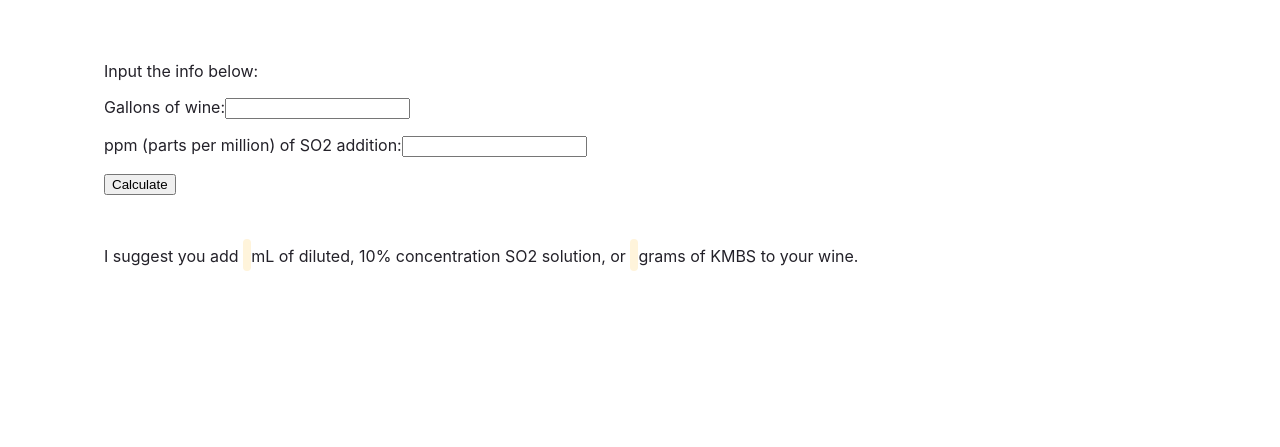
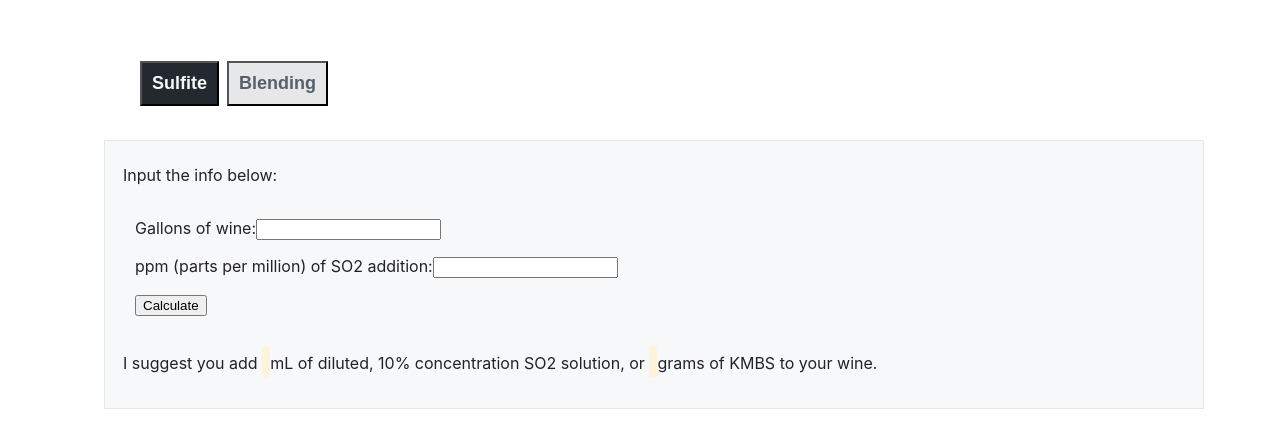
Before and after one commit to mborkowski105/static-wine-calculators, a Gatsby site: page / in a window 1280 px wide. Shown: the part 263-710 px from the top of the page. Built offline with nearby package versions, Linux system fonts and the light colour scheme; Gatsby itself is replaced by a stand-in of ours.

Commit message:
Add tab for calculating percentages from blend

```diff
--- /dev/null
+++ b/src/components/WineBlendIngredient.js
@@ -0,0 +1,41 @@
+import * as React from 'react'
+
+class Ingredient extends React.Component {
+
+    fieldStyles = {
+        paddingLeft: 8
+    }
+
+    state = {
+        name: "",
+        percentage: 0
+    }
+
+    handleNameChange = (e)=>{
+        let value = e.target.value
+        this.setState({name: value})
+        this.props.handleNameChange(value, this.props.index)
+    }
+
+    handlePercentageChange = (e)=>{
+        let value = e.target.value
+        this.setState({percentage: value})
+        this.props.handlePercentageChange(value, this.props.index)
+    }
+
+    render(){
+        return (
+            <>
+                <p style={this.fieldStyles}>
+                    <p style={{color: "#663399"}}>Ingredient {this.props.index + 1}:</p>
+                    <p>Name:</p>
+                    <p><input type="text" onChange={this.handleNameChange} value={this.state.name}/></p>
+                    <p>% out of batch (enter a number only): </p>
+                    <p><input type="text" onChange={this.handlePercentageChange} value={this.state.percentage}/></p>
+                </p>
+            </>
+        )
+    }
+}
+
+export default Ingredient
--- a/src/pages/index.js
+++ b/src/pages/index.js
@@ -1,25 +1,36 @@
 import * as React from "react"
-
+import SulfiteTab from '../tabs/SulfiteTab'
+import BlendingTab from '../tabs/BlendingTab'
 
 class IndexPage extends React.Component {
 
   // styles
+
   pageStyles = {
     color: "#232129",
     padding: 96,
     fontFamily: "-apple-system, Roboto, sans-serif, serif",
   }
+
   headingStyles = {
     marginTop: 0,
     marginBottom: 64,
     maxWidth: 320,
   }
+
   headingAccentStyles = {
     color: "#663399",
   }
+
   paragraphStyles = {
-    marginBottom: 48,
+    width: 1080,
+    border: '1px solid #e5e7e8',
+    backgroundColor: '#f6f8fa',
+    paddingTop: 8,
+    paddingLeft: 18,
+    paddingBottom: 18
   }
+
   codeStyles = {
     color: "#8A6534",
     padding: 4,
@@ -27,10 +38,12 @@ class IndexPage extends React.Component {
     fontSize: "1.25rem",
     borderRadius: 4,
   }
+
   listStyles = {
     marginBottom: 96,
     paddingLeft: 0,
   }
+
   listItemStyles = {
     fontWeight: 300,
     fontSize: 24,
@@ -45,12 +58,27 @@ class IndexPage extends React.Component {
     verticalAlign: "5%",
   }
 
-  descriptionStyle = {
-    color: "#232129",
-    fontSize: 14,
-    marginTop: 10,
-    marginBottom: 0,
-    lineHeight: 1.25,
+  navStyles = {
+    display: 'flex',
+    gap: 8,
+    paddingLeft: 36,
+    paddingBottom: 18
+  }
+
+  navItemStyleOne = {
+    backgroundColor: "#24292f",
+    color: "#f6f8fa",
+    fontWeight: "bold",
+    padding: 10,
+    fontSize: 18
+  }
+
+  navItemStyleTwo = {
+    backgroundColor: "#e5e7e8",
+    color: "#57606a",
+    fontWeight: "bold",
+    padding: 10,
+    fontSize: 18
   }
 
   badgeStyle = {
@@ -70,32 +98,11 @@ class IndexPage extends React.Component {
   }
 
   // data
+
   links = []
 
   state = {
-    gallonsOfWineInput: "",
-    so2DilutedSolutionVolume: "",
-    sulfiteResult: "",
-    kmbsResult: ""
-  }
-
-  handleGallonsOfWineInputChange = (e)=>{
-    this.setState({ gallonsOfWineInput: e.target.value})
-  }
-
-  handleSo2DilutedSolutionVolumeChange = (e)=>{
-    this.setState({ so2DilutedSolutionVolume: e.target.value})
-  }
-
-  calculateSulfiteAddition = (e)=>{
-    e.preventDefault()
-    let wineVolume = parseFloat(this.state.gallonsOfWineInput)
-    let so2PartsPerMillion = parseFloat(this.state.so2DilutedSolutionVolume)
-
-    let so2DilutedSolutionVolume = 0.0378536 * wineVolume * so2PartsPerMillion
-    let kmbs = (0.006571875 * wineVolume * so2PartsPerMillion).toString()
-
-    this.setState({ sulfiteResult: so2DilutedSolutionVolume.toString(), kmbsResult: kmbs})
+    sulfite: true
   }
 
   render(){
@@ -107,21 +114,14 @@ class IndexPage extends React.Component {
           <br />
           <span style={this.headingAccentStyles}>— made incredibly easy, fast, convenient. </span>
         </h1>
+        <nav style={this.navStyles}>
+          <button style={this.navItemStyleOne} onClick={()=>{this.setState({sulfite: true})}}>Sulfite</button>
+          <button style={this.navItemStyleTwo} onClick={()=>{this.setState({sulfite: false})}}>Blending</button>
+        </nav>
         <p style={this.paragraphStyles}>
-        <p>Input the info below: </p>
-          <p>
-            Gallons of wine:
-            <input type="text" onChange={this.handleGallonsOfWineInputChange} value={this.state.gallonsOfWineInput} id="wine_volume_input_field" />
-          </p>
-          <p>
-            ppm (parts per million) of SO2 addition:
-            <input type="text" onChange={this.handleSo2DilutedSolutionVolumeChange} value={this.state.so2DilutedSolutionVolume} id="wine_volume_input_field" />
-          </p>
-          <p>
-            <input type="button" value="Calculate" onClick={this.calculateSulfiteAddition}/>
-          </p>
+          { this.state.sulfite ? <SulfiteTab/> : <BlendingTab /> }
+          <div/>
         </p>
-        <p>I suggest you add <span id="result_element" style={this.codeStyles}>{this.state.sulfiteResult}</span> mL of diluted, 10% concentration SO2 solution, or <span id="kmbs_element" style={this.codeStyles}>{this.state.kmbsResult}</span> grams of KMBS to your wine.</p>
       </main>
     )
   }
--- /dev/null
+++ b/src/tabs/BlendingTab.js
@@ -0,0 +1,225 @@
+import * as React from "react"
+import Ingredient from '../components/WineBlendIngredient'
+
+class BlendingTab extends React.Component {
+    formContainerStyles = {
+        paddingLeft: 12,
+        fontSize: 18,
+        display: 'flex',
+    }
+
+    individualWineFormStyles = {
+        width: '50%'
+    }
+
+    fieldStyles = {
+        marginLeft: 24
+    }
+
+    codeStyles = {
+        color: "#8A6534",
+        padding: 4,
+        backgroundColor: "#FFF4DB",
+        fontSize: "1.25rem",
+        borderRadius: 4,
+    }
+
+    remainingDistributionHeaderStyles = {
+        fontSize: 18
+    }
+
+    remainingDistributionStyles = {
+        fontWeight: "bold",
+        fontSize: 24
+    }
+
+    state = {
+        wine1Quantity: 0,
+        wine1RemainingDistribution: 100,
+        wine1Ingredients: [],
+        wine2Quantity: 0,
+        wine2RemainingDistribution: 100,
+        wine2Ingredients: [],
+        results: {}
+    }
+
+    addWine1Ingredient = ()=>{
+        let newIngredient = {name: "", percentage: ""}
+        this.setState({wine1Ingredients: [...this.state.wine1Ingredients, newIngredient]})
+    }
+
+    addWine2Ingredient = ()=>{
+        let newIngredient = {name: "", percentage: ""}
+        this.setState({wine2Ingredients: [...this.state.wine2Ingredients, newIngredient]})
+    }
+
+    renderWine1Ingredents = ()=>{
+        return this.state.wine1Ingredients.map((ingredient, i)=>{
+            return (
+                <Ingredient
+                    index={i}
+                    name={ingredient.name}
+                    percentage={ingredient.percentage}
+                    handleNameChange = {this.handleWine1IngredientNameChange}
+                    handlePercentageChange = {this.handleWine1IngredientPercentageChange}
+                    />
+            )
+        })
+    }
+
+    renderWine2Ingredents = ()=>{
+        return this.state.wine2Ingredients.map((ingredient, i)=>{
+            return (
+                <Ingredient
+                    index={i}
+                    name={ingredient.name}
+                    percentage={ingredient.percentage}
+                    handleNameChange = {this.handleWine2IngredientNameChange}
+                    handlePercentageChange = {this.handleWine2IngredientPercentageChange}
+                />
+            )
+        })
+    }
+
+    handleWine1IngredientNameChange = (value, index)=>{
+        let arrayCopy = [...this.state.wine1Ingredients]
+        arrayCopy[index].name = value
+        this.setState({wine1Ingredients: [...arrayCopy]})
+    }
+
+    handleWine2IngredientNameChange = (value, index)=>{
+        let arrayCopy = [...this.state.wine2Ingredients]
+        arrayCopy[index].name = value
+        this.setState({wine2Ingredients: [...arrayCopy]})
+    }
+
+    handleWine1IngredientPercentageChange = (value, index)=>{
+        let arrayCopy = [...this.state.wine1Ingredients]
+        arrayCopy[index].percentage = value
+        this.setState({wine1Ingredients: [...arrayCopy]})
+    }
+
+    handleWine2IngredientPercentageChange = (value, index)=>{
+        let arrayCopy = [...this.state.wine2Ingredients]
+        arrayCopy[index].percentage = value
+        this.setState({wine2Ingredients: [...arrayCopy]})
+    }
+
+    calculateResult = ()=>{
+        //add up total wine after 2 wines are blended/added together to get total quantity
+        let totalQuantity = parseInt(this.state.wine1Quantity) + parseInt(this.state.wine2Quantity)
+        console.log(totalQuantity)
+
+        //go through 1st list of wines, figuring out how much volume is represented by each percentage of total 1st batch
+        //create dictionary of name=>individualQuantity key/value associations for easy lookup
+        let ingredientsMap1 = {}
+        this.state.wine1Ingredients.forEach((ingredient)=>{
+            let name = ingredient.name
+            let ingredientQuantity = this.state.wine1Quantity * (parseInt(ingredient.percentage) / 100)
+            //temporarily record value as volume, to convert back to percentage later
+            ingredientsMap1[name] = ingredientQuantity
+        })
+
+        //create 2nd dictionary for 2nd wine
+        let ingredientsMap2 = {}
+        this.state.wine2Ingredients.forEach((ingredient)=>{
+            let name = ingredient.name
+            let ingredientQuantity = this.state.wine2Quantity * (parseInt(ingredient.percentage) / 100)
+            //temporarily record value as volume, to convert back to percentage later
+            ingredientsMap2[name] = ingredientQuantity
+        })
+
+        //create 3rd dictionary, just for unique ingredients
+        let uniqueIngredientsMap = {}
+        // go through ingredients of wine 1, seeing if they are in wine2
+        for (let name in ingredientsMap1){
+            let percentage = 0
+            let quantity1 = ingredientsMap1[name]
+            // if both wines share the same ingredient
+            if (ingredientsMap2.hasOwnProperty(name)){
+                let quantity2 = ingredientsMap2[name]
+                let individualQuantity = quantity1 + quantity2
+                percentage = ((individualQuantity / totalQuantity) * 100)
+            }
+            // if ingredient is unique to wine1
+            else {
+                percentage = (quantity1 / totalQuantity) * 100
+            }
+            uniqueIngredientsMap[name] = percentage
+        }
+
+        //still need to go through ingredients of wine 2, but now compare them to unique Ingredients Map to make sure they're not being recorded twice
+        for (let name in ingredientsMap2){
+            let percentage = 0
+            let quantity2 = ingredientsMap2[name]
+            //only record ingredient if it hasn't already been recorded
+            if (!(uniqueIngredientsMap.hasOwnProperty(name))){
+                percentage = (quantity2 / totalQuantity) * 100
+                uniqueIngredientsMap[name] = percentage
+            }
+        }
+
+        this.setState({results: uniqueIngredientsMap})
+    }
+
+    renderResults = ()=>{
+        if (Object.keys(this.state.results).length > 0){
+            return Object.keys(this.state.results).map((key)=>{
+                return (
+                    <li>{key}: {this.state.results[key]}%</li>
+                )
+            })
+        }
+        else {
+            return null
+        }
+    }
+
+    render(){
+        return (
+            <>
+                <p>Input the first wine's ingredients by percentage below: </p>
+                <div style={this.formContainerStyles}>
+                    <div style={this.individualWineFormStyles}>
+                    <p style={this.remainingDistributionHeaderStyles}>Remaining percentage of 1st wine: <span style={this.remainingDistributionStyles}>{this.state.wine1RemainingDistribution}%</span></p>
+                        <p>
+                            Total gallons of 1st wine:
+                            <input type="text"
+                                style={this.fieldStyles}
+                                value={this.state.wine1Quantity}
+                                onChange={(e)=>this.setState({wine1Quantity: e.target.value})}
+                            />
+                        </p>
+                        <p>
+                            Ingredients/ Components: {this.renderWine1Ingredents()}
+                        </p>
+                        <button onClick={this.addWine1Ingredient}>+ Add an ingredient</button>
+                    </div>
+                    <div style={this.individualWineFormStyles}>
+                    <p style={this.remainingDistributionHeaderStyles}>Remaining percentage of 2nd wine: <span style={this.remainingDistributionStyles}>{this.state.wine2RemainingDistribution}%</span></p>
+                        <p>
+                            Total gallons of 2nd wine:
+                            <input type="text"
+                                style={this.fieldStyles}
+                                value={this.state.wine2Quantity}
+                                onChange={(e)=>this.setState({wine2Quantity: e.target.value})}
+                            />
+                        </p>
+                        <p>
+                            Ingredients/ Components: {this.renderWine2Ingredents()}
+                        </p>
+                        <button onClick={this.addWine2Ingredient}>+ Add an ingredient</button>
+                    </div>
+                </div>
+                <p><button onClick={this.calculateResult}>Calculate final result</button></p>
+                <p>
+                    <ul>
+                        {this.renderResults()}
+                    </ul>
+                </p>
+            </>
+        )
+    }
+}
+
+export default BlendingTab
--- /dev/null
+++ b/src/tabs/SulfiteTab.js
@@ -0,0 +1,67 @@
+import * as React from "react"
+
+class SulfiteTab extends React.Component {
+    fieldStyles = {
+        paddingLeft: 12,
+        paddingBottom: 2,
+        paddingTop: 1
+    }
+
+    codeStyles = {
+        color: "#8A6534",
+        padding: 4,
+        backgroundColor: "#FFF4DB",
+        fontSize: "1.25rem",
+        borderRadius: 4,
+    }
+
+    state = {
+        gallonsOfWineInput: "",
+        so2DilutedSolutionVolume: "",
+        sulfiteResult: "",
+        kmbsResult: ""
+    }
+
+    handleGallonsOfWineInputChange = (e)=>{
+        this.setState({ gallonsOfWineInput: e.target.value})
+    }
+
+    handleSo2DilutedSolutionVolumeChange = (e)=>{
+        this.setState({ so2DilutedSolutionVolume: e.target.value})
+    }
+
+    calculateSulfiteAddition = (e)=>{
+        e.preventDefault()
+        let wineVolume = parseFloat(this.state.gallonsOfWineInput)
+        let so2PartsPerMillion = parseFloat(this.state.so2DilutedSolutionVolume)
+
+        let so2DilutedSolutionVolume = 0.0378536 * wineVolume * so2PartsPerMillion
+        let kmbs = (0.006571875 * wineVolume * so2PartsPerMillion).toString()
+
+        this.setState({ sulfiteResult: so2DilutedSolutionVolume.toString(), kmbsResult: kmbs})
+    }
+
+    render(){
+        return (
+            <>
+                <p>Input the info below: </p>
+                <div style={this.fieldStyles}>
+                    <p>
+                        Gallons of wine:
+                        <input type="text" onChange={this.handleGallonsOfWineInputChange} value={this.state.gallonsOfWineInput} id="wine_volume_input_field" />
+                    </p>
+                    <p>
+                        ppm (parts per million) of SO2 addition:
+                        <input type="text" onChange={this.handleSo2DilutedSolutionVolumeChange} value={this.state.so2DilutedSolutionVolume} id="wine_volume_input_field" />
+                    </p>
+                    <p>
+                        <input type="button" value="Calculate" onClick={this.calculateSulfiteAddition}/>
+                    </p>
+                </div>
+                <p>I suggest you add <span id="result_element" style={this.codeStyles}>{this.state.sulfiteResult}</span> mL of diluted, 10% concentration SO2 solution, or <span id="kmbs_element" style={this.codeStyles}>{this.state.kmbsResult}</span> grams of KMBS to your wine.</p>
+            </>
+        )
+    }
+}
+
+export default SulfiteTab
```
Also changed, not shown: 1 other file.
